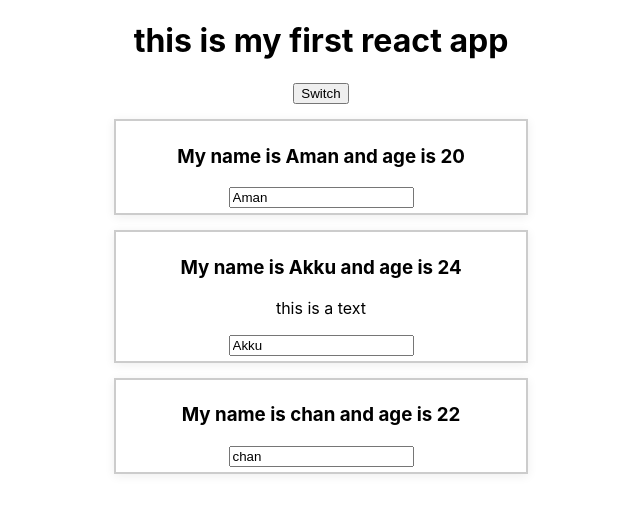
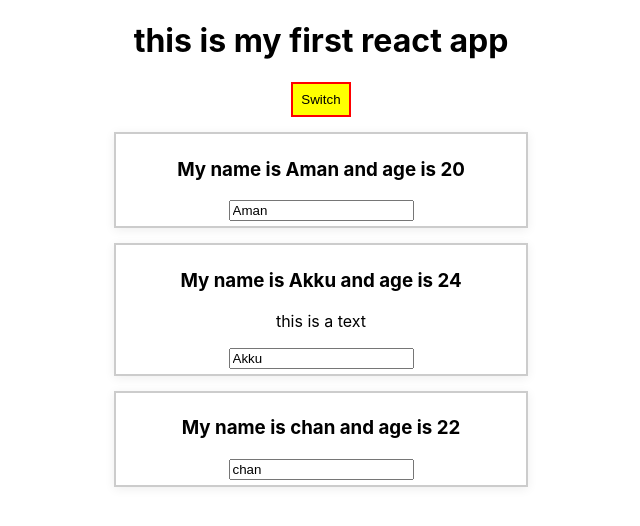
Before and after one commit to Chandan-Saini/react-app-latest-prctc, a React (Create React App) app: page / in a window 1280 px wide. Shown: the top 526 px of the page, without its empty margins (319-959 px from the left). Built offline with nearby package versions, Linux system fonts and the light colour scheme.

Commit message:
inline styling in react

```diff
--- a/src/App.js
+++ b/src/App.js
@@ -34,10 +34,17 @@ eventHandler=(newName)=>{
   }
 
   render(){
+
+   const style={
+     backgroundColor:"yellow",
+     border:"2px solid red",
+     padding:"8px"
+    }
+
     return (
       <div className="App">
         <h1>this is my first react app </h1>
-        <button onClick={this.eventHandler.bind(this, "Updated")}>Switch</button>  {/* this is the way of passing value in the event handler using bind */}
+        <button style={style} onClick={this.eventHandler.bind(this, "Updated")}>Switch</button>  {/* this is the way of passing value in the event handler using bind */}
         <Person name={this.state.person[0].name} age={this.state.person[0].age} />
         <Person change={this.changeHandler} click={this.eventHandler.bind(this, "Updated 2")}  name={this.state.person[1].name} age={this.state.person[1].age}> this is a text</Person>
         <Person name={this.state.person[2].name} age={this.state.person[2].age} />
```
